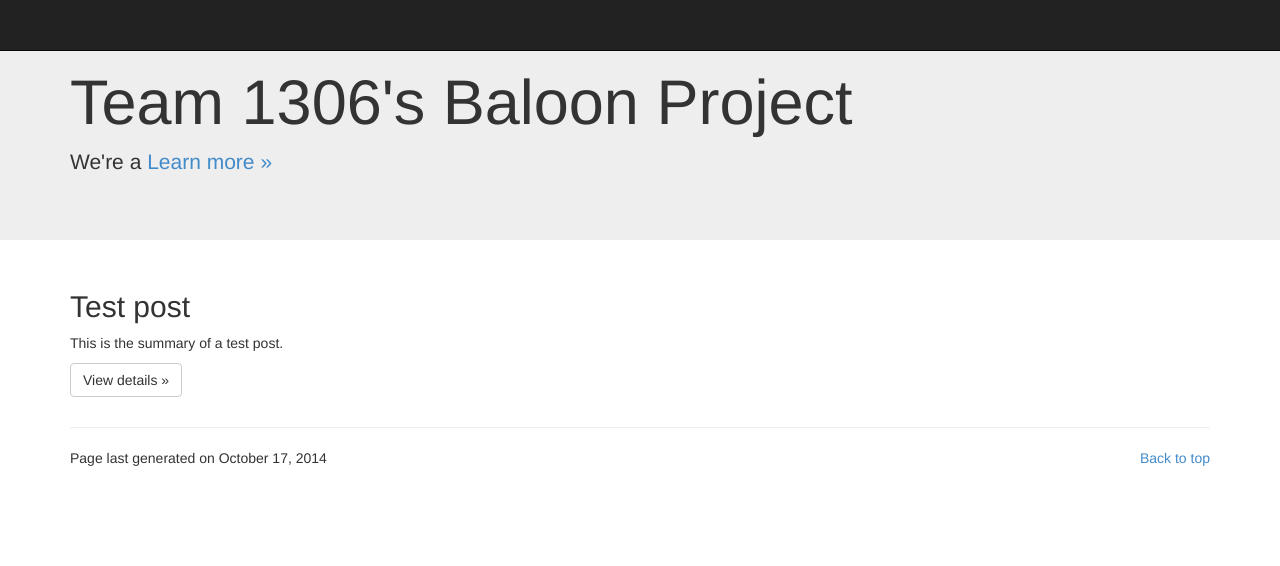
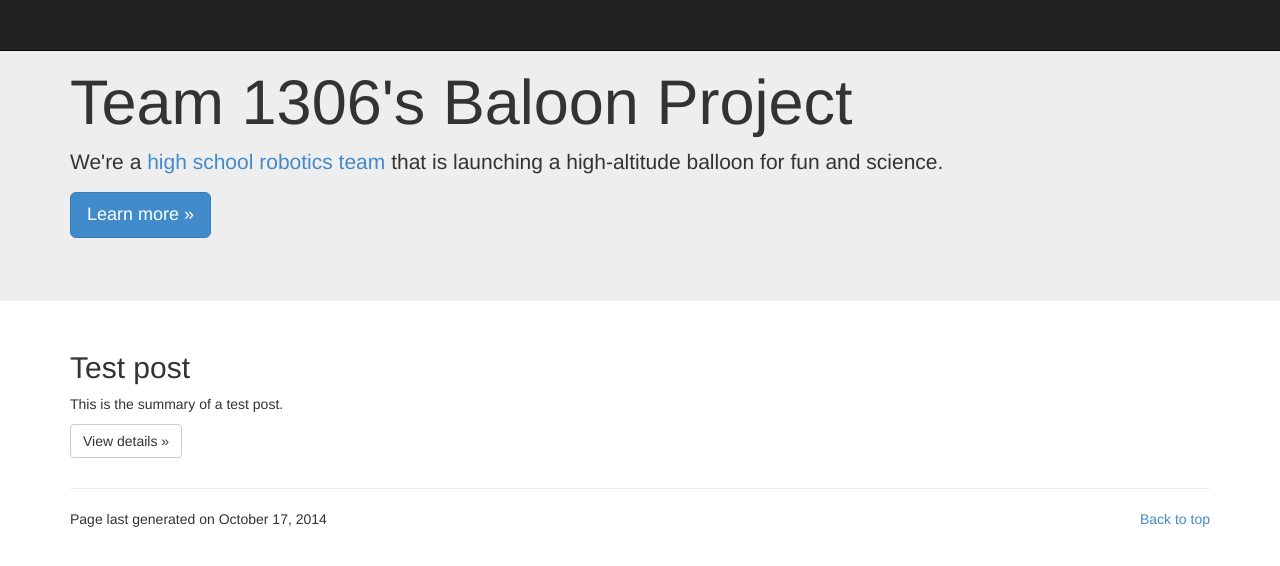
Before and after one commit to team1306/BABOON, a Jekyll site: the page built from index.html, in a window 1280 px wide. Shown: the top 566 px of the page. Built offline with Jekyll 4.4.1, drawn with Linux system fonts in a browser that asks for light colours; nearby versions of some CDN libraries; some of the changed lines change nothing that is shown.

Commit message:
Oops, missing quote. Really wish there were an easy way to see output without a commit and push.

```diff
--- a/_layouts/default.html
+++ b/_layouts/default.html
@@ -28,7 +28,7 @@
     <div class="jumbotron">
       <div class="container">
         <h1>Team 1306's Baloon Project</h1>
-        <p>We're a <a href="http://www.badgerbots.org/>high school robotics team</a> that is launching a high-altitude balloon for fun and science.</p>
+        <p>We're a <a href="http://www.badgerbots.org/">high school robotics team</a> that is launching a high-altitude balloon for fun and science.</p>
         <p><a class="btn btn-primary btn-lg" role="button">Learn more &raquo;</a></p>
       </div>
     </div>
```
